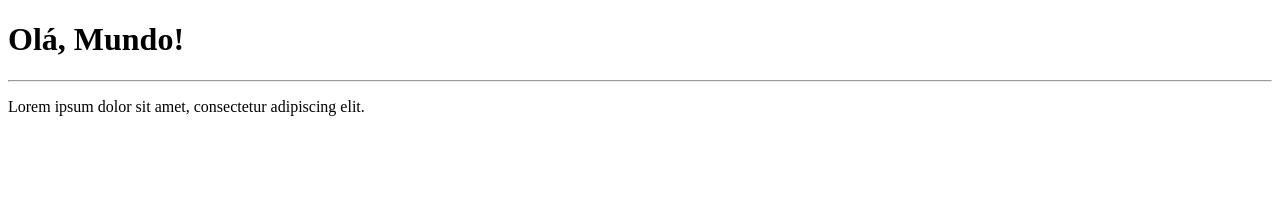
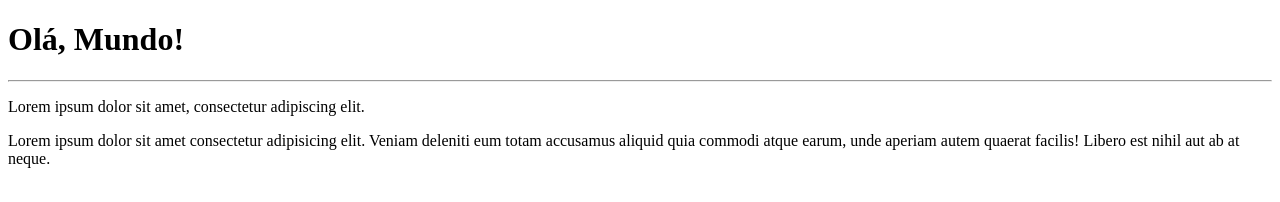
Before and after one commit to Marcelo8780/hello-word, a plain HTML site: page site-exemplo/index.html in a window 1280 px wide. Drawn offline with Linux system fonts and the light colour scheme.

Commit message:
task: Criei novo paragrafo

```diff
--- a/site-exemplo/index.html
+++ b/site-exemplo/index.html
@@ -9,5 +9,6 @@
     <h1>Olá, Mundo!</h1>
     <hr>
     <p>Lorem ipsum dolor sit amet, consectetur adipiscing elit.</p>
+    <p>Lorem ipsum dolor sit amet consectetur adipisicing elit. Veniam deleniti eum totam accusamus aliquid quia commodi atque earum, unde aperiam autem quaerat facilis! Libero est nihil aut ab at neque.</p>
 </body>
 </html>
```
